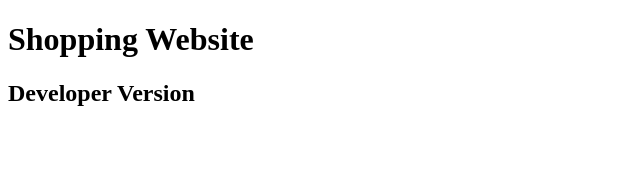
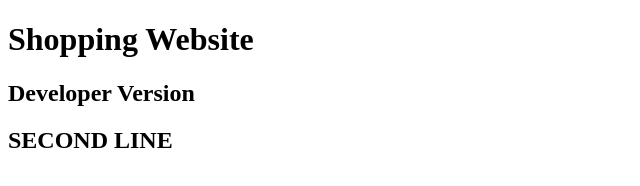
Before and after one commit to jebarson-sparkcurv/github-actions-demo, a plain HTML site: page index.html in a window 1280 px wide. Shown: the whole page, without its empty margins (0-640 px from the left). Drawn offline with Linux system fonts and the light colour scheme.

Commit message:
Update index.html

```diff
--- a/index.html
+++ b/index.html
@@ -7,6 +7,7 @@
 
     <h1>Shopping Website</h1>
     <h2>Developer Version</h2>
+    <h2>SECOND LINE</h2>
 
 </body>
 </html>
```
